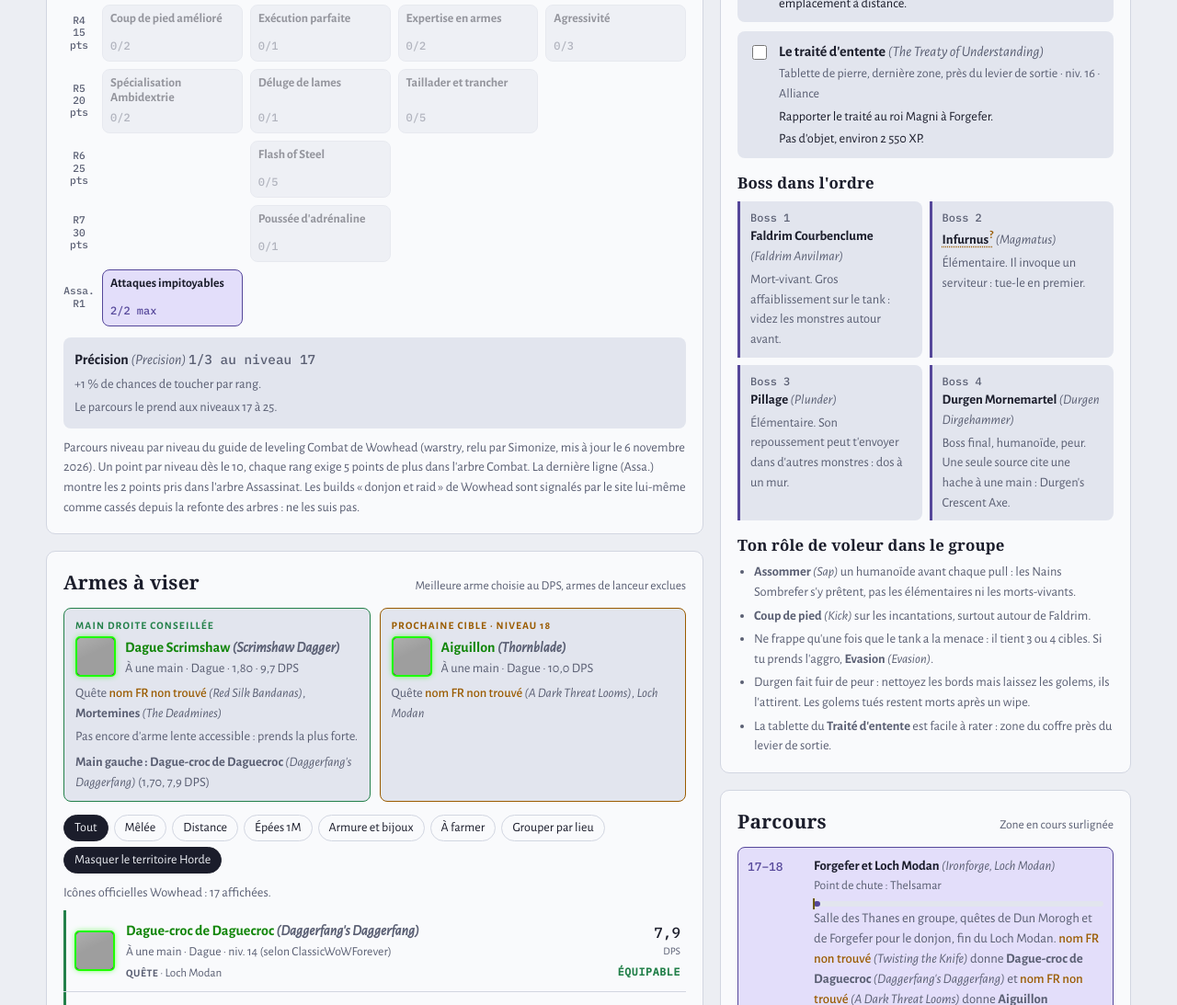
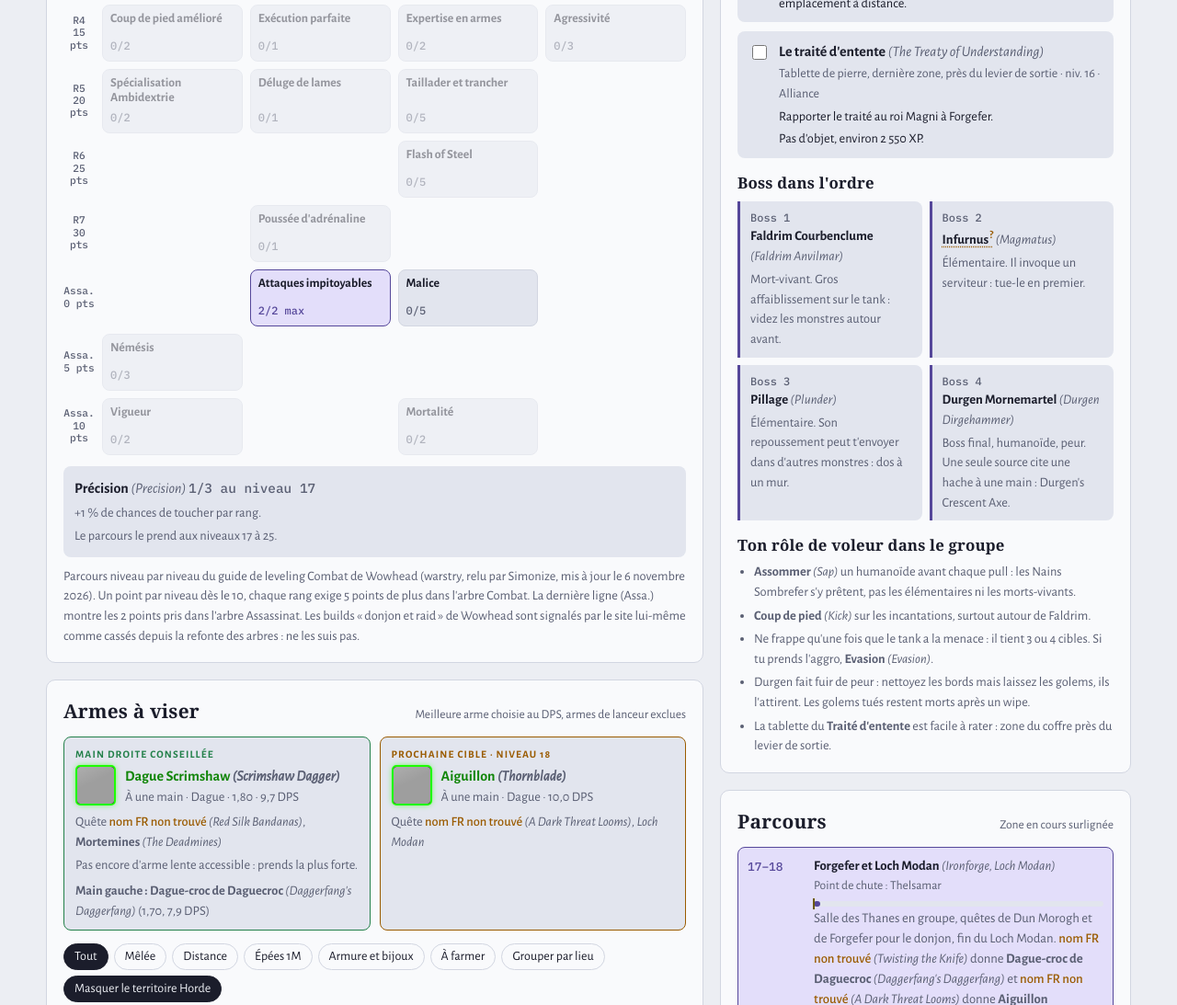
Before and after one commit to Oxxvard/WOWFOREVER, a plain HTML site: page carnet-voleur-site_1/index.html in a window 1280 px wide. Shown: the part 1198-2291 px from the top of the page at 92% size. Drawn offline with nearby package versions, Linux system fonts and the light colour scheme; grey boxes are pictures that could not be loaded; a web font is replaced by a local one.

Commit message:
Parcours de talents du 41 au 60, arbre Assassinat affiché
Quatre talents Assassinat ajoutés (Malice, Némésis, Vigueur,
Mortalité), noms et effets lus sur Wowhead Forever. Deux colonnes
corrigées dans l'arbre Combat. 51 points au 60 : Combat 37,
Assassinat 14. Cache v8.

Co-Authored-By: Claude Opus 5 <noreply@anthropic.com>

```diff
--- a/carnet-voleur-site_1/index.html
+++ b/carnet-voleur-site_1/index.html
@@ -405,12 +405,21 @@ footer{margin-top:22px}
     {id:"hns",  tier:5, fr:"Taillader et trancher", en:"Hack and Slash", max:5, eff:"Bonus selon l'arme : attaque supplémentaire (épée, hache), critique (dague, poing), armure ignorée (masse)."},
     {id:"fos",  tier:6, fr:null, en:"Flash of Steel", max:5, eff:"Surin (Shank) rend plus d'énergie et son temps de recharge baisse.", note:"Pas encore traduit dans le client selon ForeverChanges. Kami Labs l'appelle « Éclair d'acier »."},
     {id:"ar",   tier:7, fr:"Poussée d'adrénaline", en:"Adrenaline Rush", max:1, eff:"+100 % de régénération d'énergie pendant 15 s."},
+    {id:"mali", tier:1, tree:"assa", fr:"Malice", en:"Malice", max:5, eff:"Au rang 5 : +5 % de chances de coup critique, attaques et poisons."},
+    {id:"neme", tier:2, tree:"assa", fr:"Némésis", en:"Ruthlessness", max:3, eff:"Au rang 3 : 60 % de chances qu'un coup de grâce rende un point de combo.", note:"Forever appelle Ruthlessness « Némésis »."},
+    {id:"vigu", tier:3, tree:"assa", fr:"Vigueur", en:"Vigor", max:2, eff:"Au rang 2 : +10 points d'énergie maximum."},
+    {id:"mort", tier:3, tree:"assa", fr:"Mortalité", en:"Lethality", max:2, eff:"Au rang 2 : +6 % de dégâts sur les critiques d'Attaque pernicieuse, Suriner, Attaque sournoise, Estropier, Frappe fantomatique et Hémorragie."},
     {id:"rema", tier:1, tree:"assa", fr:"Attaques impitoyables", en:"Remorseless Attacks", max:2, eff:"Après avoir tué un ennemi, +40 % de chances de critique sur ta prochaine technique génératrice de points de combo pendant 20 s (valeur du guide Wowhead ; ForeverChanges indique 20 %).", note:"Talent de l'arbre Assassinat, palier 1."}
   ];
   var TBY = {}; T.forEach(function(t){ TBY[t.id] = t; });
   /* Placement dans la grille (colonne 1 à 4) */
-  var LAYOUT = {1:["coup","effi","refl",null], 2:["punc","defl","prec","ispr"], 3:["endu","ripo","comp",null], 4:["ikic","flaw","wexp","aggr"], 5:["dws","bf","hns",null], 6:[null,"fos",null,null], 7:[null,"ar",null,null]};
-  var PATH = {10:"effi",11:"effi",12:"rema",13:"rema",14:"coup",15:"coup",16:"coup",17:"prec",18:"prec",19:"defl",20:"defl",21:"defl",22:"ripo",23:"comp",24:"comp",25:"prec",26:"endu",27:"wexp",28:"wexp",29:"aggr",30:"aggr",31:"aggr",32:"bf",33:"dws",34:"dws",35:"flaw",36:"hns",37:"fos",38:"fos",39:"fos",40:"fos"};
+  var LAYOUT = {1:["coup","effi","refl",null], 2:["punc","defl","prec","ispr"], 3:["endu","ripo",null,"comp"], 4:["ikic","flaw","wexp","aggr"], 5:["dws","bf","hns",null], 6:[null,null,"fos",null], 7:[null,"ar",null,null]};
+  /* Arbre Assassinat : seules les rangées où le parcours place des points */
+  var LAYOUT_A = {1:[null,"rema","mali",null], 2:["neme",null,null,null], 3:["vigu",null,"mort",null]};
+  var PATH = {10:"effi",11:"effi",12:"rema",13:"rema",14:"coup",15:"coup",16:"coup",17:"prec",18:"prec",19:"defl",20:"defl",21:"defl",22:"ripo",23:"comp",24:"comp",25:"prec",26:"endu",27:"wexp",28:"wexp",29:"aggr",30:"aggr",31:"aggr",32:"bf",33:"dws",34:"dws",35:"flaw",36:"hns",37:"fos",38:"fos",39:"fos",40:"fos",
+    41:"fos",42:"ar",43:"hns",44:"hns",45:"hns",46:"hns",47:"endu",
+    48:"mali",49:"mali",50:"mali",51:"mali",52:"mali",53:"neme",54:"neme",55:"neme",
+    56:"mort",57:"mort",58:"vigu",59:"vigu",60:"ikic"};
 
   function ranksAt(L){
     var r = {}; T.forEach(function(t){ r[t.id] = 0; });
@@ -418,7 +427,7 @@ footer{margin-top:22px}
     return r;
   }
   function levelsFor(id){
-    var out = []; for (var lv = 10; lv <= 40; lv++){ if (PATH[lv] === id) out.push(lv); }
+    var out = []; for (var lv = 10; lv <= MAX; lv++){ if (PATH[lv] === id) out.push(lv); }
     return out;
   }
   function tname(t){ return t.fr ? nm(t.fr, t.en, 1, t.note) : nm(null, t.en, -1, t.note); }
@@ -669,7 +678,7 @@ footer{margin-top:22px}
     if (t){
       items.push(["Talent", "Place ton point dans <span class=\"talent-pill\">" + (t.fr ? esc(t.fr) : esc(t.en)) + " <span class=\"en\">(" + esc(t.en) + ")</span></span> <span class=\"mono small\">" + r[tid] + "/" + t.max + "</span>" + (t.fr ? "" : " <span class=\"nofr\">nom FR non traduit en jeu</span>")]);
     }
-    if (L > 40) items.push(["Après le 40", "Les sorts du maître voleur vont jusqu'au 60. Les poisons, le parcours de talents, les zones, les donjons et les armes s'arrêtent encore au 40 : cette partie du carnet reste à écrire."]);
+    if (L > 40) items.push(["Après le 40", "Les sorts et le parcours de talents vont jusqu'au 60. Wowhead n'a pas de guide de leveling Combat pour Forever : le parcours du 41 au 60 est déduit des arbres Forever, pas recopié d'un guide. Les poisons, les zones, les donjons et les armes s'arrêtent encore au 40 : cette partie du carnet reste à écrire."]);
     if (SPELLS[L]) items.push(["Maître voleur", spellsHtml(SPELLS[L])]);
     else items.push(["Maître voleur", "<span class=\"small\">Rien à apprendre : les sorts et rangs tombent aux niveaux pairs.</span>"]);
     if (L === 17) items.push(["Rappel", "Vérifie que tu as appris au 16 : " + spellsHtml(SPELLS[16])]);
@@ -716,10 +725,23 @@ footer{margin-top:22px}
         html += "<button type=\"button\" class=\"" + cls + "\" data-t=\"" + id + "\" aria-label=\"" + esc((t.fr || t.en) + " " + rk + " sur " + t.max) + "\"><span class=\"nfr\">" + esc(t.fr || t.en) + "</span><span class=\"nr\">" + rk + "/" + t.max + "</span></button>";
       });
     }
-    (function(){
-      var t = TBY.rema, rk = r.rema, cls = "node" + (rk > 0 ? " has" : "") + (rk >= t.max ? " full" : "") + (PATH[L] === "rema" ? " new" : "") + (selTalent === "rema" ? " sel" : "");
-      html += "<div class=\"tier-lab\">Assa.<br>R1</div><button type=\"button\" class=\"" + cls + "\" data-t=\"rema\" aria-label=\"" + esc(t.fr + " " + rk + " sur " + t.max) + "\"><span class=\"nfr\">" + esc(t.fr) + "</span><span class=\"nr\">" + rk + "/" + t.max + "</span></button><div class=\"node empty\"></div><div class=\"node empty\"></div><div class=\"node empty\"></div>";
-    })();
+    var spentA = 0;
+    T.forEach(function(t){ if (t.tree === "assa") spentA += r[t.id]; });
+    if (PATH[L] && TBY[PATH[L]].tree === "assa") spentA -= 1;
+    for (var ta = 1; ta <= 3; ta++){
+      var reqA = (ta - 1) * 5;
+      html += "<div class=\"tier-lab\">Assa.<br>" + reqA + " pts</div>";
+      LAYOUT_A[ta].forEach(function(id){
+        if (!id){ html += "<div class=\"node empty\" aria-hidden=\"true\"></div>"; return; }
+        var t = TBY[id], rk = r[id], cls = "node";
+        if (rk > 0) cls += " has";
+        if (rk >= t.max) cls += " full";
+        if (PATH[L] === id) cls += " new";
+        if (spentA < reqA && rk === 0) cls += " locked";
+        if (selTalent === id) cls += " sel";
+        html += "<button type=\"button\" class=\"" + cls + "\" data-t=\"" + id + "\" aria-label=\"" + esc((t.fr || t.en) + " " + rk + " sur " + t.max) + "\"><span class=\"nfr\">" + esc(t.fr || t.en) + "</span><span class=\"nr\">" + rk + "/" + t.max + "</span></button>";
+      });
+    }
     $("tree").innerHTML = html;
     $("treeNote").textContent = "Point du niveau " + L + " en jaune";
     renderTDetail();
--- a/carnet-voleur-site_1/sw.js
+++ b/carnet-voleur-site_1/sw.js
@@ -1,5 +1,5 @@
 /* Carnet du voleur : fonctionne hors ligne une fois ouvert une première fois. */
-const CACHE = "carnet-voleur-v7";
+const CACHE = "carnet-voleur-v8";
 const SHELL = ["./", "./index.html", "./manifest.webmanifest", "./icons/icon-192.png", "./icons/icon-512.png"];
 
 self.addEventListener("install", (e) => {
```
